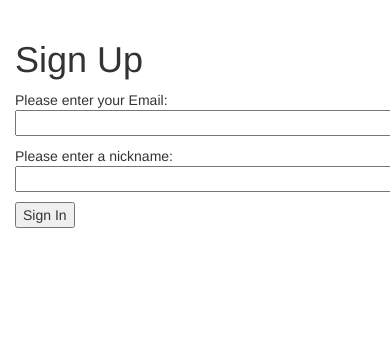
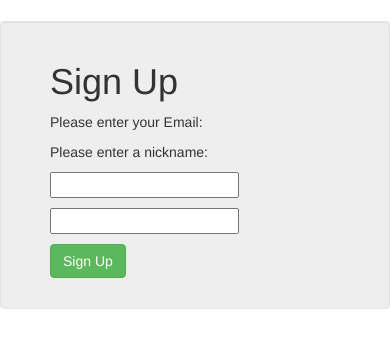
Before and after one commit to chris-anderson67/VotePledge, a Python web app: template app/templates/login.html in a window 390 px wide; the page is wider, and only the part inside the window is pictured. Shown: the part 147-495 px from the top of that part. Run offline with Jinja, Linux system fonts and the light colour scheme; the template is opened without the code that fills it, so the values that code supplies are empty, except form fields; tables that the repository leaves empty hold one stand-in row (values such as "Sample post"); form fields are guessed from the names that the template uses; some libraries are stand-ins or nearby versions.

Commit message:
grey box surrounding login not working

```diff
--- a/app/templates/index.html
+++ b/app/templates/index.html
@@ -1,7 +1,4 @@
 {% extends "base.html" %}
 {% block page_content %}
         <h1>Hello, welcome to VotePledge</h1>
-        {% for post in posts %}
-        <div><p>{{ post.author.nickname }} says: <b>{{ post.body }}</b></p></div>
-        {% endfor %}
 {% endblock %}
--- a/app/templates/login.html
+++ b/app/templates/login.html
@@ -2,18 +2,41 @@
 {% extends "base.html" %}
 
 {% block page_content %}
-    <h1>Sign Up</h1>
-    <form action="" method="post" name="login">
-        {{ form.hidden_tag() }}
-        <p>
-            Please enter your Email:<br>
-            {{ form.email(size=80) }}
-        </p>
-        <p>
-            Please enter a nickname:<br>
-            {{ form.nickname(size=80) }}
-        </p>
-        <!-- <p>{{ form.remember_me }} Remember Me</p> -->
-        <p><input type="submit" value="Sign In"></p>
-    </form>
+<div class="row">
+
+<div class="col-md-2">
+</div>
+    <div class="col-md-8 well" style="background-color: #eeeeee">
+        <div class="container">
+            <div class="row">
+                <div class="col-md-2">
+                </div>
+                <div class="col-md-10">
+                    <div class="container">
+                    <h1>Sign Up</h1>
+                    <form action="" method="post" name="login">
+                        {{ form.hidden_tag() }}
+                        <div class="row">
+                        <div class="col-md-2">
+                        <p> Please enter your Email: </p>
+                        <p> Please enter a nickname: </p>
+                        </div>
+                        <div class="col-md-2">
+                        <p>{{ form.email(size='auto') }}</p>
+                        <p> {{ form.nickname(size='auto') }} </p>
+                        </div>
+                        </div>
+                        <p><button class="btn btn-success" type="submit">Sign Up</button></p>
+                    </form>
+                    </div>
+                </div>
+                <div class="col-md-2">
+                </div>
+            </div>
+        </div>
+    </div>
+    <div class="col-md-2">
+    </div>
+</div>
+</div>
 {% endblock %}
```
Also changed, not shown: app/views.py (+9 -17 lines), 1 other file.
